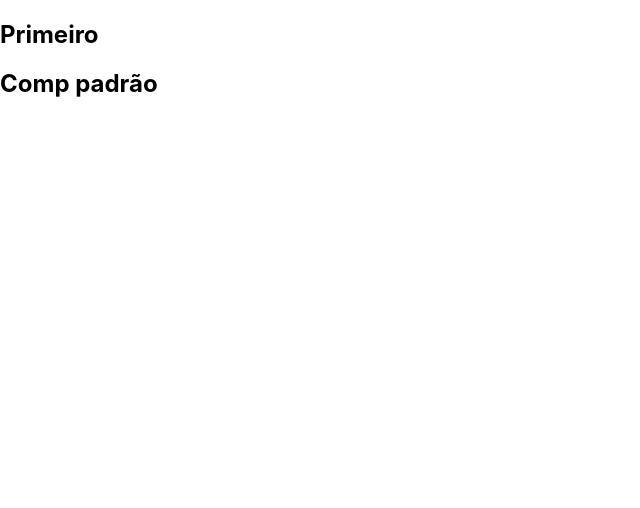
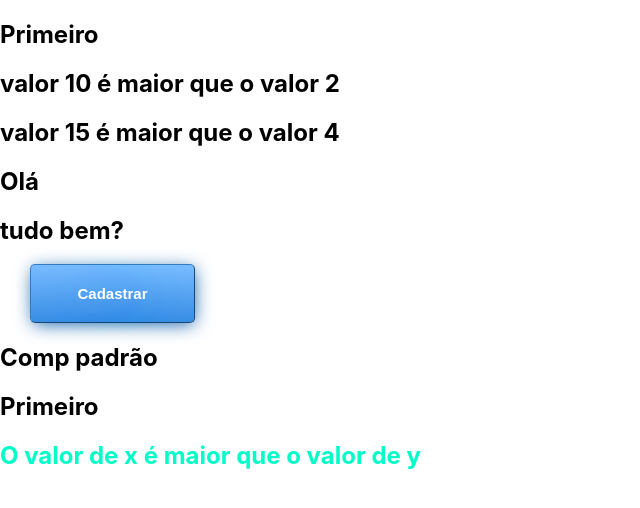
Before and after one commit to lidiamac/exercicio1-react, a React (Create React App) app: page / in a window 1280 px wide. Shown: the top 508 px of the page, without its empty margins (0-640 px from the left). Built offline with nearby package versions, Linux system fonts and the light colour scheme.

Commit message:
aula 18/02

```diff
--- a/src/App.js
+++ b/src/App.js
@@ -1,7 +1,11 @@
 import React from 'react'
 import './App.css';
 import Primeiro from './components/Primeiro'
-import CompPadrao,{Component1,Component2} from './components/Multi'
+import MinMax from './components/MinMax';
+import Titulo from './components/Titulo'
+import Botao from './components/Botao'
+import ComponentPadrao, {Component1,Component2} from './components/Multi.js'
+
 
 // function App(){
 //   return <h1>Primeiro componente</h1>
@@ -32,7 +36,13 @@ import CompPadrao,{Component1,Component2} from './components/Multi'
 
 export default function App(){
   return (
-    <Primeiro/>
-    // <Primeiro><Primeiro/>
+    <React.Fragment>
+      <Primeiro />
+       {/* <Primeiro><Primeiro/> */}
+      <MinMax min="2" max="10"/>
+      <MinMax min={4} max={15}/>
+      <Titulo principal="Olá" secundario="tudo bem?"/>
+      <Botao/>
+    </React.Fragment>
   )
 }
--- /dev/null
+++ b/src/Estilos/Botao.css
@@ -0,0 +1,21 @@
+.botao{
+    font-size:15px;
+    font-family:Arial;
+    width:165px;
+    height:59px;
+    border-width:1px;
+    color:#fff;
+    border-color:#337bc4;
+    font-weight:bold;
+    border-radius:5px;
+    box-shadow: 1px 3px 18px -2px #1564ad;
+    text-shadow: 1px 0px 41px #528ecc;
+    background:linear-gradient(#79bbff, #378de5);
+    cursor: pointer;
+    margin-left: 30px;
+}
+
+
+.botao:hover {
+    background: linear-gradient(#378de5, #79bbff);
+}
--- /dev/null
+++ b/src/Estilos/Estilos.css
@@ -0,0 +1,3 @@
+.titulo{
+    color: #00ffc8;
+}
--- /dev/null
+++ b/src/components/Botao.js
@@ -0,0 +1,13 @@
+import React from 'react';
+import Botao from '../Estilos/Botao.css'
+
+export default props => {
+    function cadastrar (){
+        console.log("cadastrado")
+    }
+    return (
+        <button className="botao" onClick={cadastrar}>
+            Cadastrar
+        </button>
+    )
+}
--- /dev/null
+++ b/src/components/Estilos.js
@@ -0,0 +1,6 @@
+import React from 'react';
+import Estilos from '../Estilos/Estilos.css'
+
+export default () => {
+    return <h2 className="titulo">O valor de x é maior que o valor de y</h2>
+}
--- /dev/null
+++ b/src/components/MinMax.js
@@ -0,0 +1,7 @@
+export default (props) =>{
+    console.log(props);
+    console.log(props.min);
+    console.log(props.max);
+
+    return <h2>valor {props.max} é maior que o valor {props.min}</h2>
+}
--- /dev/null
+++ b/src/components/Titulo.js
@@ -0,0 +1,8 @@
+export default props => {
+    return(
+        <>
+        <h2>{props.principal}</h2>
+        <h2>{props.secundario}</h2>
+        </>
+    )
+}
--- a/src/index.js
+++ b/src/index.js
@@ -3,11 +3,16 @@ import ReactDOM from 'react-dom';
 import './index.css';
 import App from './App';
 import Multi from './components/Multi';
+import Estilos from './components/Estilos'
+import Primeiro from './components/Primeiro'
+
 
 ReactDOM.render(
   <React.StrictMode>
     <App />
     <Multi/>
+    <Primeiro/>
+    <Estilos/>
   </React.StrictMode>,
   document.getElementById('root')
 );
```
